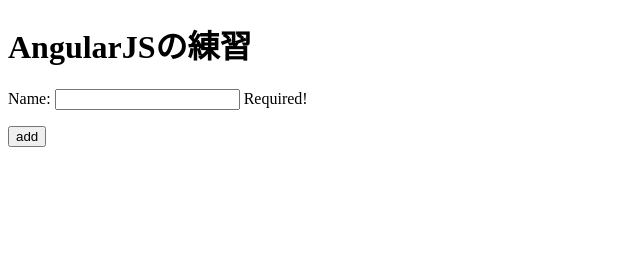
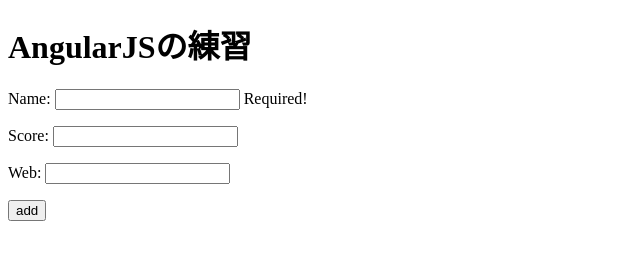
Before and after one commit to ykws/di_AngularJS, a plain HTML site: page index.html in a window 1280 px wide. Shown: the whole page, without its empty margins (0-640 px from the left). Drawn offline with nearby package versions, Linux system fonts and the light colour scheme.

Commit message:
フォーム部品を設置しよう (1)

```diff
--- a/index.html
+++ b/index.html
@@ -16,6 +16,13 @@
                 <span ng-show="myForm.name.$error.minlength">Too short!</span>
                 <span ng-show="myForm.name.$error.maxlength">Too long!</span>
             </p>
+            <p>Score:
+                <input type="number" name="score" ng-model="user.score">
+            </p>
+            <p>Web:
+                <input type="url" name="url" ng-model="user.url">
+                <span ng-show="myForm.url.$error.url">Not valid web url!</span>
+            </p>
             <p><input type="submit" value="add"></p>
       </form>
       <pre>{{user|json}}</pre>
```
